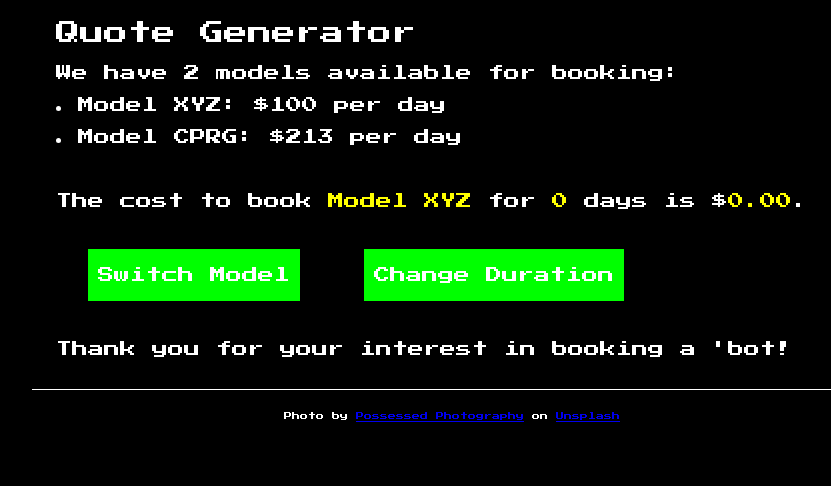
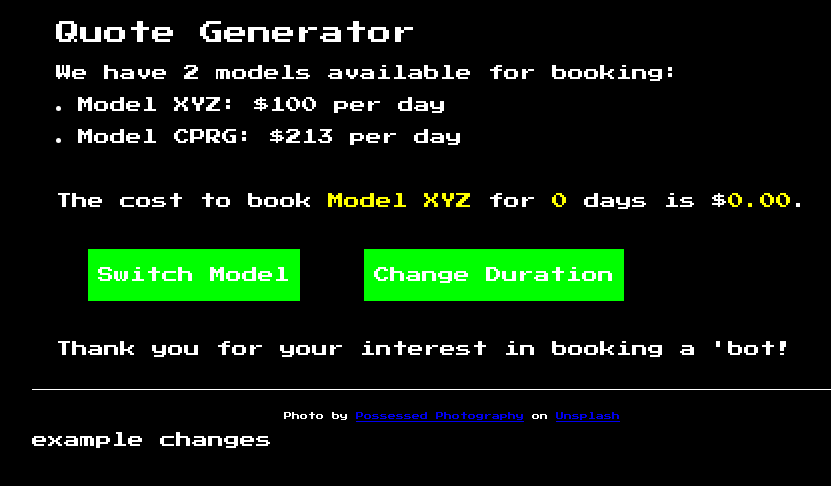
Before and after one commit to GabrielEllie/webdev-js-lab, a plain HTML site: page index.html in a window 1280 px wide. Shown: the part 104-590 px from the top of the page, without its empty margins (188-1019 px from the left). Drawn offline with Linux system fonts and the light colour scheme.

Commit message:
random add

```diff
--- a/index.html
+++ b/index.html
@@ -46,4 +46,5 @@
         </footer>
         <script src="scripts/scripts.js"></script>
     </body>
+    example changes
 </html>
```
